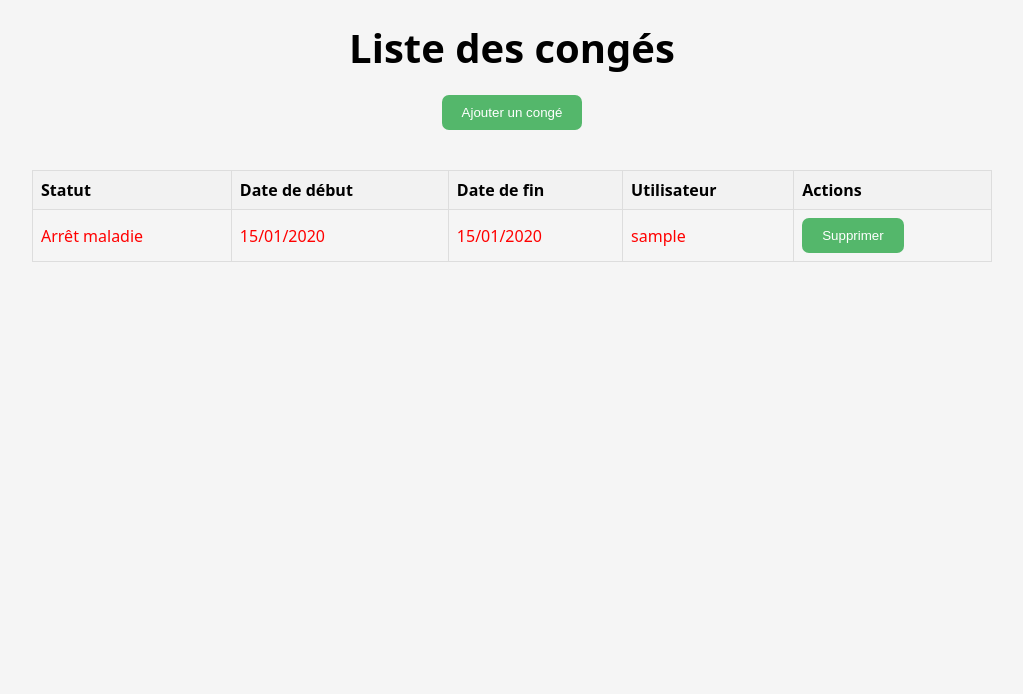
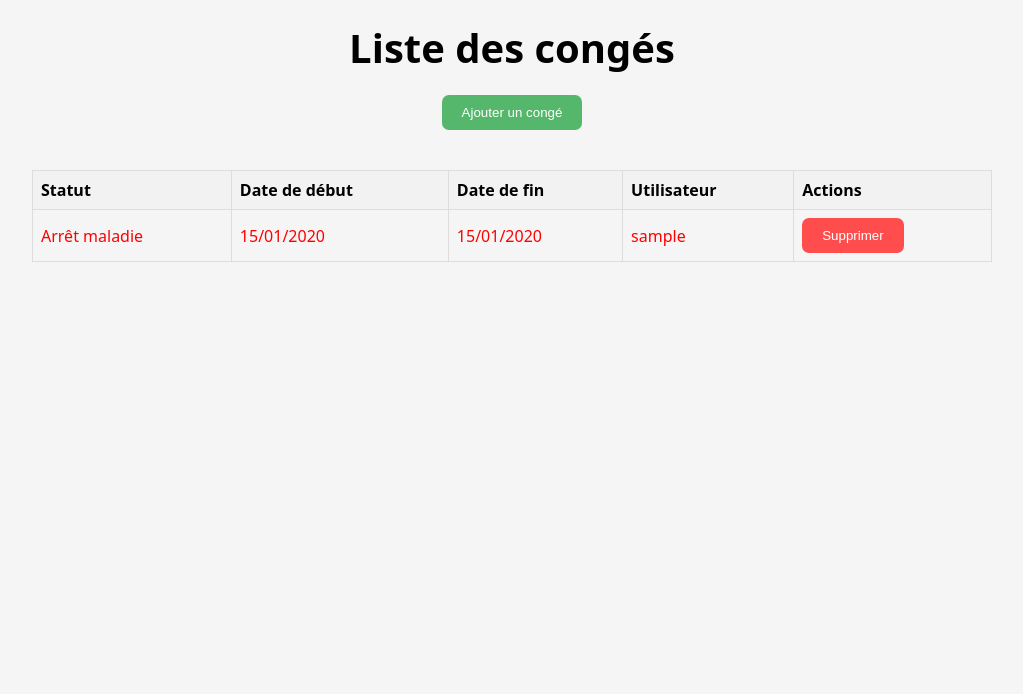
Before and after one commit to Paul31770/JARI, a Django app: page /conges/ in a window 1280 px wide. Shown: the part 59-753 px from the top of the page, without its empty margins (128-1151 px from the left). Run offline with Django 4.2, Linux system fonts and the light colour scheme; tables that the repository leaves empty hold one stand-in row (values such as "Sample post").

Commit message:
btn_suppr

```diff
--- a/app/templates/conges.html
+++ b/app/templates/conges.html
@@ -22,7 +22,7 @@
             <td>{% if conge.date_fin %}{{ conge.date_fin|date:'d/m/Y' }}{% else %}N/A{% endif %}</td>
             <td>{{ conge.user.username }}</td>
             <td>
-                <button class="btn_red" href="{% url 'supprimer_conge' conge.id %}" onclick="return confirm('Êtes-vous sûr de vouloir supprimer ce congé ?')">Supprimer</button>
+                <button class="btn-red" href="{% url 'supprimer_conge' conge.id %}" onclick="return confirm('Êtes-vous sûr de vouloir supprimer ce congé ?')">Supprimer</button>
             </td>
         </tr>
         {% endfor %}
--- a/static/css/base.css
+++ b/static/css/base.css
@@ -116,6 +116,9 @@ button:hover {
   background-color: #ff4d4d;
   color: white;
 }
+.btn-red:hover{
+  background-color: rgb(186, 0, 0);
+}
 
 .btn-secondary:hover{
   color: white;
```
